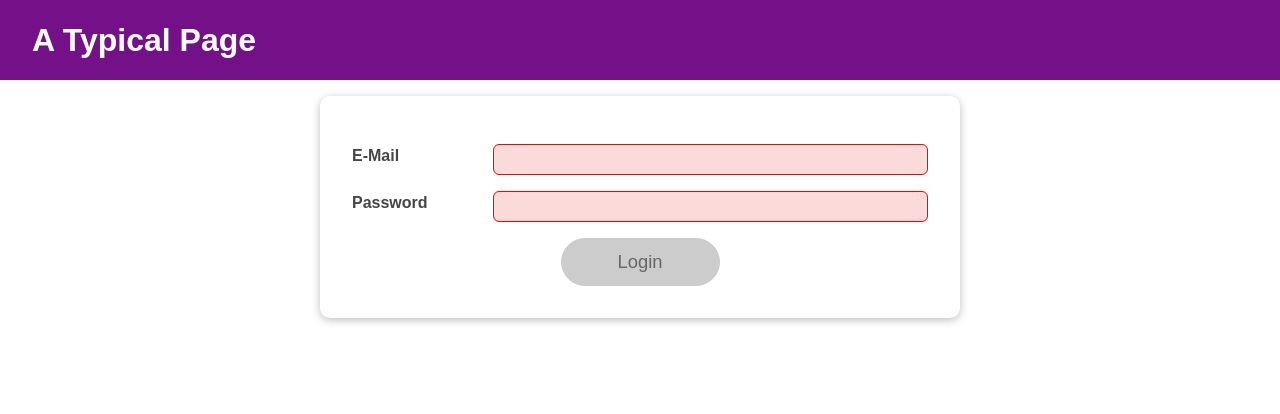
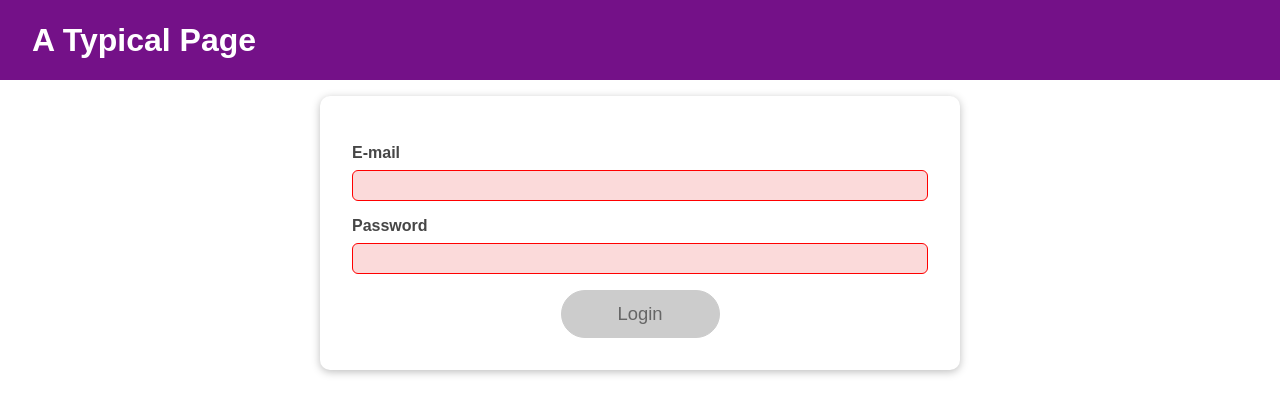
Before and after one commit to Monakhrsn/A-TYPICAL-PAGE, a React (Create React App) app: page / in a window 1280 px wide. Shown: the top 414 px of the page. Built offline with nearby package versions, Linux system fonts and the light colour scheme.

Commit message:
Implement a reusable input component and refactore the login inputs

```diff
--- a/src/components/Login/Login.js
+++ b/src/components/Login/Login.js
@@ -4,6 +4,7 @@
 import classes from './Login.module.css';
 import Button from '../UI/Button/Button';
 import AuthContext from '../../store/auth-context';
+import Input from '../UI/Input/Input';
 
 const emailReducer = (state, action) => {
   if(action.type === 'USER_INPUT') {
@@ -26,10 +27,6 @@
 };
 
 const Login = (props) => {
-  // const [enteredEmail, setEnteredEmail] = useState('');
-  // const [emailIsValid, setEmailIsValid] = useState();
-  // const [enteredPassword, setEnteredPassword] = useState('');
-  // const [passwordIsValid, setPasswordIsValid] = useState();
   const [formIsValid, setFormIsValid] = useState(false);
 
   const [emailState, dispatchEmail] = useReducer(emailReducer, {
@@ -62,18 +59,10 @@
 
   const emailChangeHandler = (event) => {
     dispatchEmail({type: 'USER_INPUT', val: event.target.value});
-
-    // setFormIsValid(
-    //  emailState.value.includes('@') && passwordState.isValid
-    // );
   };
 
   const passwordChangeHandler = (event) => {
     dispatchPassword({type: 'USER_INPUT', val: event.target.value});
-
-    // setFormIsValid(
-    //   passwordState.isValid && passwordState.value.trim().length>6
-    // );
   };
 
   const validateEmailHandler = () => {
@@ -92,34 +81,24 @@
   return (
     <Card className={classes.login}>
       <form onSubmit={submitHandler}>
-        <div
-          className={`${classes.control} ${
-            emailState.isValid === false ? classes.invalid : ''
-          }`}
-        >
-          <label htmlFor='email'>E-Mail</label>
-          <input
+       <Input
           type='email'
           id='email'
+          label='E-mail'
+          isValid={emailIsValid}
           value={emailState.value}
           onChange={emailChangeHandler}
           onBlur={validateEmailHandler}
        />
-        </div>
-        <div
-          className={`${classes.control} ${
-            passwordState.isValid === false ? classes.invalid : ''
-          }`}
-        >
-          <label htmlFor='password'>Password</label>
-          <input
+       <Input
           type='password'
           id='password'
+          label='Password'
+          isValid={passwordIsValid}
           value={passwordState.value}
           onChange={passwordChangeHandler}
           onBlur={validatePasswordHandler}
        />
-        </div>
         <div className={classes.actions}>
           <Button type='submit' className={classes.btn} disabled={!formIsValid}>
             Login
--- a/src/components/Login/Login.module.css
+++ b/src/components/Login/Login.module.css
@@ -3,44 +3,6 @@
   max-width: 40rem;
   margin: 2rem auto;
   padding: 2rem;
-}
-
-.control {
-  margin: 1rem 0;
-  display: flex;
-  align-items: stretch;
-  flex-direction: column;
-}
-
-.control label,
-.control input {
-  display: block;
-}
-
-.control label {
-  font-weight: bold;
-  flex: 1;
-  color: #464646;
-  margin-bottom: 0.5rem;
-}
-
-.control input {
-  flex: 3;
-  font: inherit;
-  padding: 0.35rem 0.35rem;
-  border-radius: 6px;
-  border: 1px solid #ccc;
-}
-
-.control input:focus {
-  outline: none;
-  border-color: #4f005f;
-  background: #f6dbfc;
-}
-
-.control.invalid input {
-  border-color: red;
-  background: #fbdada;
 }
 
 .actions {
--- /dev/null
+++ b/src/components/UI/Input/Input.js
@@ -0,0 +1,23 @@
+import React from "react";
+import classes from './Input.module.css';
+
+const Input = props => {
+    return(
+        <div
+          className={`${classes.control} ${
+            props.isValid === false ? classes.invalid : ''
+          }`}
+        >
+          <label htmlFor={props.id}>{props.label}</label>
+          <input
+            type={props.type}
+            id={props.id}
+            value={props.value}
+            onChange={props.onChange}
+            onBlur={props.onChange}
+          />
+        </div>
+    )
+}
+
+export default Input;
--- /dev/null
+++ b/src/components/UI/Input/Input.module.css
@@ -0,0 +1,38 @@
+
+.control {
+    margin: 1rem 0;
+    display: flex;
+    align-items: stretch;
+    flex-direction: column;
+  }
+
+  .control label,
+  .control input {
+    display: block;
+  }
+
+  .control label {
+    font-weight: bold;
+    flex: 1;
+    color: #464646;
+    margin-bottom: 0.5rem;
+  }
+
+  .control input {
+    flex: 3;
+    font: inherit;
+    padding: 0.35rem 0.35rem;
+    border-radius: 6px;
+    border: 1px solid #ccc;
+  }
+
+  .control input:focus {
+    outline: none;
+    border-color: #4f005f;
+    background: #f6dbfc;
+  }
+
+  .control.invalid input {
+    border-color: red;
+    background: #fbdada;
+  }
```
Lines whose indentation alone changed are shown as unchanged.
